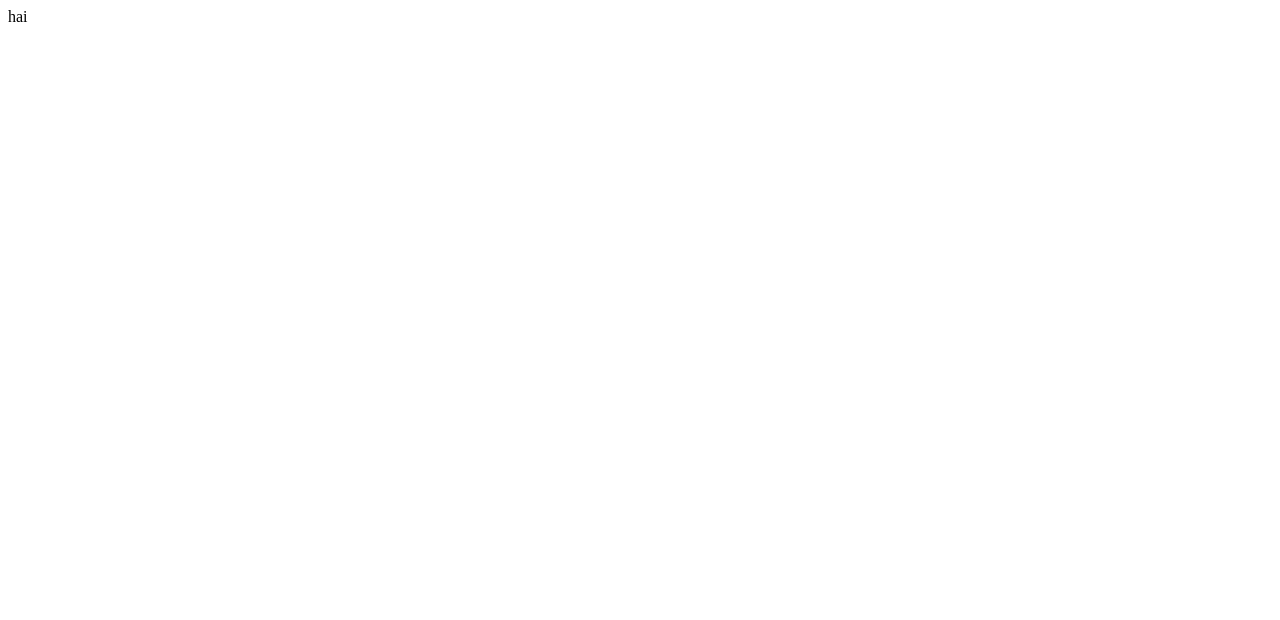
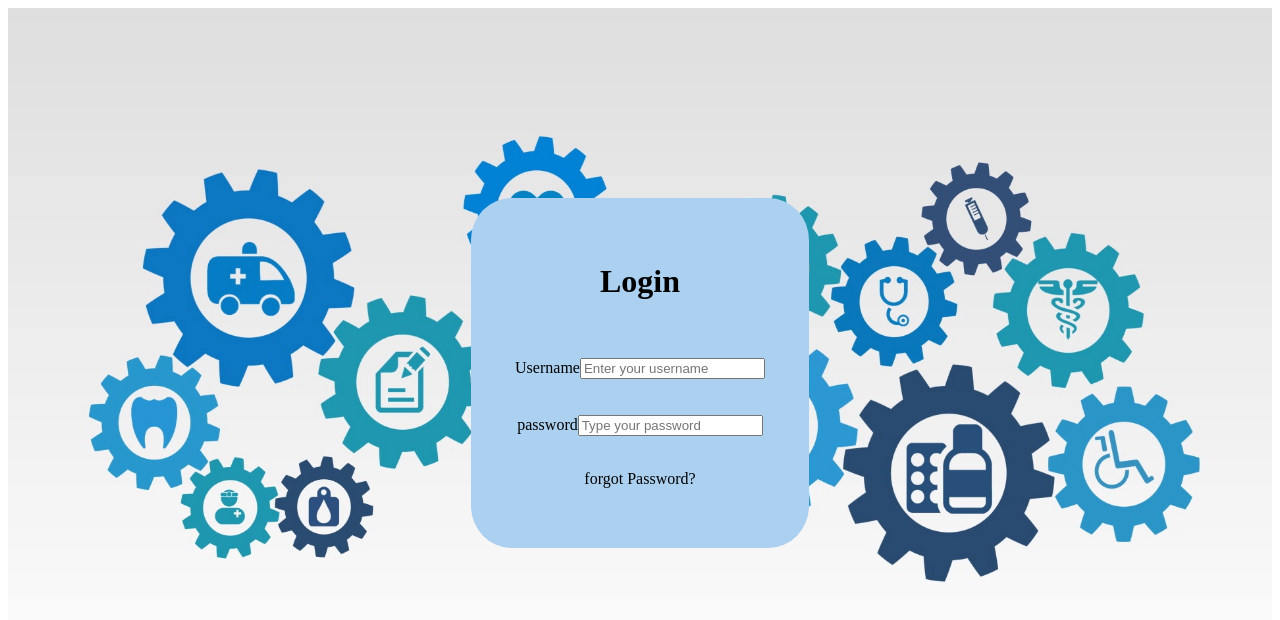
Before and after one commit to coder-Sabarish/hospital-management, a React (Create React App) app in the folder client/: page / in a window 1280 px wide. Shown: the top 620 px of the page. Built offline with nearby package versions, Linux system fonts and the light colour scheme.

Commit message:
partially comp login

```diff
--- a/client/src/App.js
+++ b/client/src/App.js
@@ -1,9 +1,9 @@
-
-
+import React from "react";
+import Login from "./Pages/Login/Login";
 function App() {
   return (
     <div className="App">
-      hai
+      <Login />
     </div>
   );
 }
--- /dev/null
+++ b/client/src/Pages/Login/Login.css
@@ -0,0 +1,14 @@
+.form {
+  background-image: url("./assets/health-2082630.jpg");
+  background-size: 100% 100%;
+  height: ;
+  padding: 15%;
+}
+form {
+  background-color: rgb(172, 208, 240);
+  width: fit-content;
+  border-radius: 12%;
+  padding: 5%;
+}
+label {
+}
--- a/client/src/Pages/Login/Login.jsx
+++ b/client/src/Pages/Login/Login.jsx
@@ -0,0 +1,30 @@
+import React from "react";
+import "./Login.css";
+function Login() {
+  return (
+    <>
+      <center>
+        <div className="form">
+          <form>
+            <h1>Login</h1>
+            <br />
+            <br />
+            <div>
+              <label>Username</label>
+              <input type="text" placeholder="Enter your username" />
+            </div>
+            <br />
+            <br />
+            <div>
+              <label>password</label>
+              <input type="password" placeholder="Type your password" />
+            </div>
+            <br />
+            <p id="forgotPassword">forgot Password?</p>
+          </form>
+        </div>
+      </center>
+    </>
+  );
+}
+export default Login;
```
Also changed, not shown: client/src/Pages/Login/assets/health-2082630.jpg (added).
